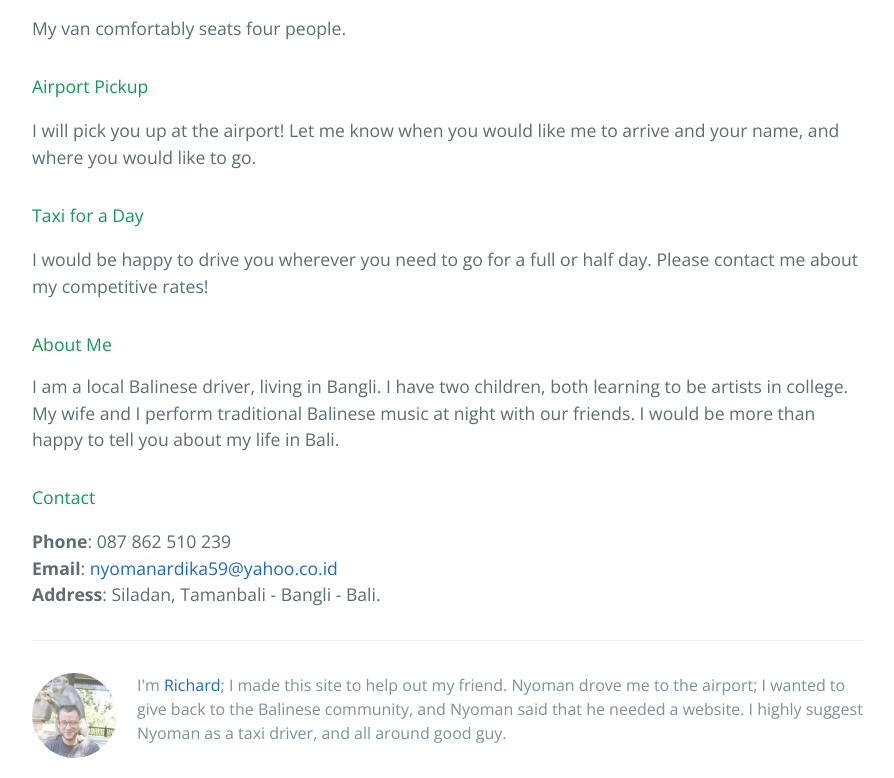
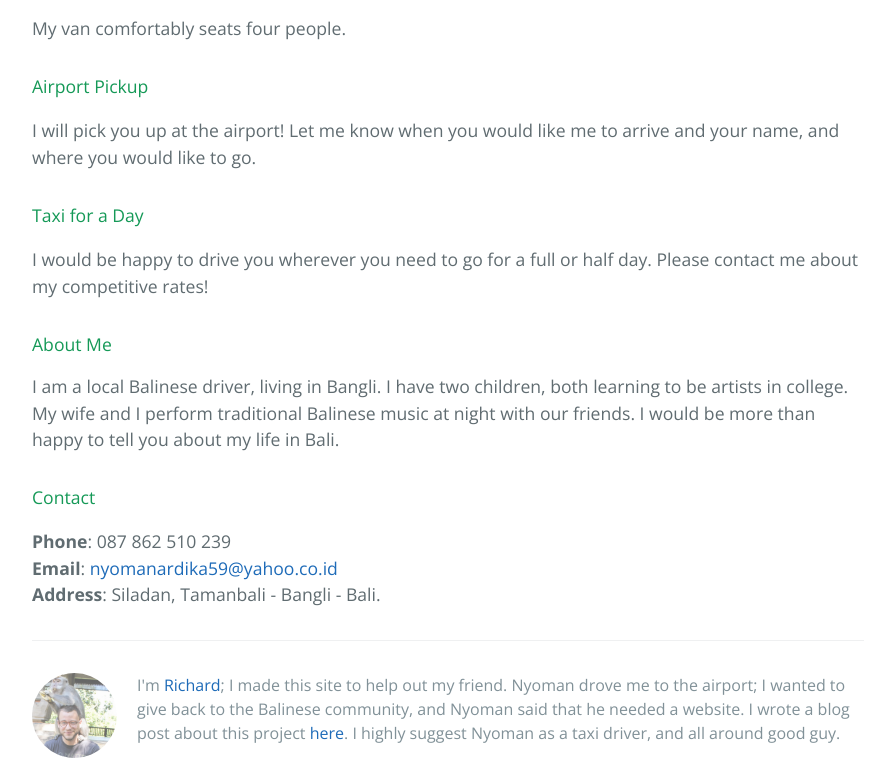
Before and after one commit to RichardLitt/nyoman, a plain HTML site: page index.html in a window 1280 px wide. Shown: the part 503-1281 px from the top of the page, without its empty margins (192-1086 px from the left). Drawn offline with nearby package versions, Linux system fonts and the light colour scheme.

Commit message:
Added link to blogpost

```diff
--- a/index.html
+++ b/index.html
@@ -68,7 +68,7 @@
 
       <footer class="site-footer">
         <img class='avatar' src="avatar.png" title="Richard" />
-        <span class="site-footer-credits">I'm <a href="http://www.burntfen.com">Richard</a>; I made this site to help out my friend. Nyoman drove me to the airport; I wanted to give back to the Balinese community, and Nyoman said that he needed a website. <!-- I wrote a blog post about how we can help local communities on a small scale here. --> I highly suggest Nyoman as a taxi driver, and all around good guy.</span>
+        <span class="site-footer-credits">I'm <a href="http://www.burntfen.com">Richard</a>; I made this site to help out my friend. Nyoman drove me to the airport; I wanted to give back to the Balinese community, and Nyoman said that he needed a website. I wrote a blog post about this project <a href="https://medium.com/@richlitt/build-smaller-help-more-7101d9933b4f">here</a>. I highly suggest Nyoman as a taxi driver, and all around good guy.</span>
 
       </footer>
 
```
